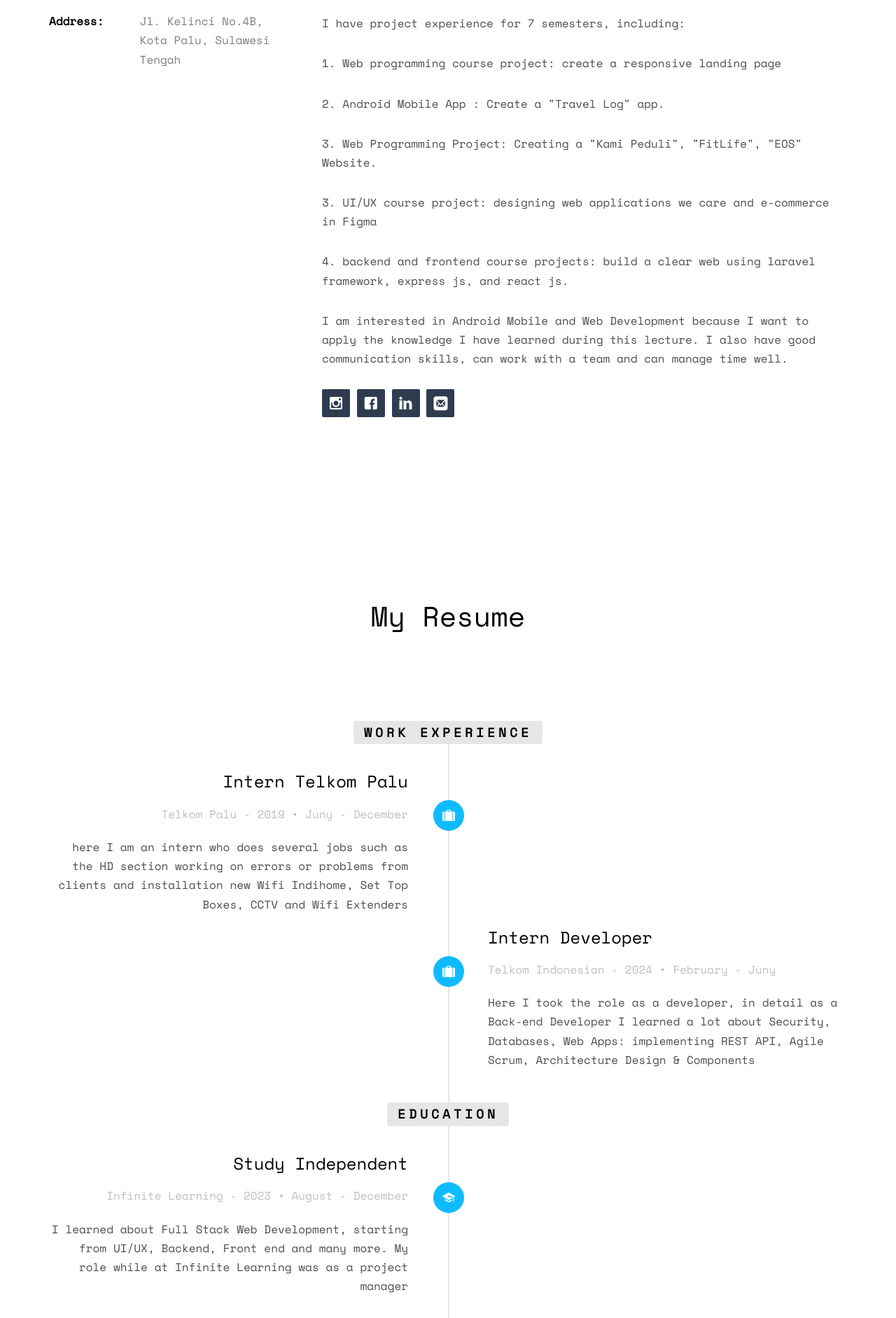
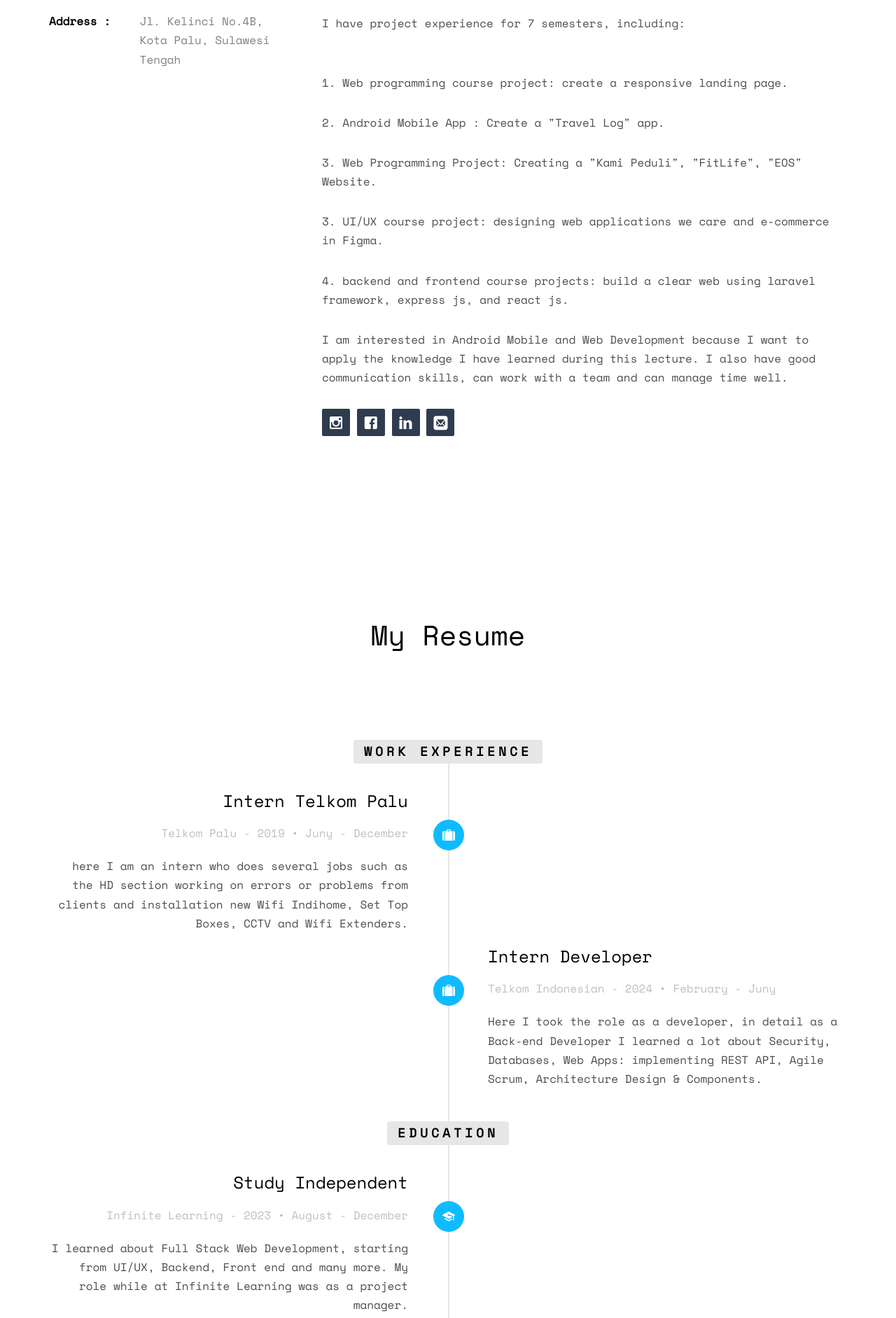
Before and after one commit to RafiNaufal21/Profile, a plain HTML site: page index.html in a window 1280 px wide. Shown: the part 1298-3181 px from the top of the page at 70% size. Drawn offline with nearby package versions, Linux system fonts and the light colour scheme; some packages are replaced by stand-ins of ours; no server answers; files whose address does not match are found by name.

Commit message:
Update index.html

```diff
--- a/index.html
+++ b/index.html
@@ -63,21 +63,22 @@
 			<div class="row">
 				<div class="col-md-4">
 					<ul class="info">
-						<li><span class="first-block">Full Name:</span><span class="second-block">Rafi Naufal Yassar Ramadhan</span></li>
-						<li><span class="first-block">Phone:</span><span class="second-block">+62 822-7337-0260</span></li>
-						<li><span class="first-block">Email:</span><span class="second-block">rafinaufal@gmail.com</span></li>
-						<li><span class="first-block">Linkedin:</span><span class="second-block">linkedin.com/in/rafi-naufal/</span></li>
-						<li><span class="first-block">Address:</span><span class="second-block">Jl. Kelinci No.4B, Kota Palu, Sulawesi Tengah</span></li>
+						<li><span class="first-block">Full Name	:</span><span class="second-block">Rafi Naufal Yassar Ramadhan</span></li>
+						<li><span class="first-block">Phone	:</span><span class="second-block">+62 822-7337-0260</span></li>
+						<li><span class="first-block">Email	:</span><span class="second-block">rafinaufal@gmail.com</span></li>
+						<li><span class="first-block">Linkedin	:</span><span class="second-block">linkedin.com/in/rafi-naufal/</span></li>
+						<li><span class="first-block">Address	:</span><span class="second-block">Jl. Kelinci No.4B, Kota Palu, Sulawesi Tengah</span></li>
 					</ul>
 				</div>
 				<div class="col-md-8">
 					<h2>Hello There!</h2>
 					<p>I am a 7th semester student majoring in Informatics Engineering. During college I also took part in several certified trainings to train my skills in the world of work,  in the 5th semester I took part in the MSIB independent campus independent study program in the Infinite Learning Web Development program, in the 6th semester I took part in an internship at Telkom Indonesia as a role developer</p>
 					<p>I have project experience for 7 semesters, including:</p>
-					<p>1. Web programming course project: create a responsive landing page</p>
+					<br>
+					<p>1. Web programming course project: create a responsive landing page.</p>
 					<p>2. Android Mobile App : Create a "Travel Log" app.</p>
-					<p>	3. Web Programming Project: Creating a "Kami Peduli", "FitLife", "EOS" Website.</p>
-					<p>3. UI/UX course project: designing web applications we care and e-commerce in Figma</p>
+					<p>3. Web Programming Project: Creating a "Kami Peduli", "FitLife", "EOS" Website.</p>
+					<p>3. UI/UX course project: designing web applications we care and e-commerce in Figma.</p>
 					<p>4. backend and frontend course projects: build a clear web using laravel framework, express js, and react js.</p>
 					<p>I am interested in Android Mobile and Web Development because I want to apply the knowledge I have learned during this lecture. I also have good communication skills, can work with a team and can manage time well.</p>
 
@@ -114,7 +115,7 @@
 									<span class="company">Telkom Palu - 2019 • Juny - December </span>
 								</div>
 								<div class="timeline-body">
-									<p>here I am an intern who does several jobs such as the HD section working on errors or problems from clients and installation new Wifi Indihome, Set Top Boxes, CCTV and Wifi Extenders</p>
+									<p>	here I am an intern who does several jobs such as the HD section working on errors or problems from clients and installation new Wifi Indihome, Set Top Boxes, CCTV and Wifi Extenders.</p>
 								</div>
 							</div>
 						</li>
@@ -126,7 +127,7 @@
 									<span class="company">Telkom Indonesian - 2024 • February - Juny </span>
 								</div>
 								<div class="timeline-body">
-									<p>Here I took the role as a developer, in detail as a Back-end Developer I learned a lot about Security, Databases, Web Apps: implementing REST API, Agile Scrum, Architecture Design & Components</p>
+									<p>	Here I took the role as a developer, in detail as a Back-end Developer I learned a lot about Security, Databases, Web Apps: implementing REST API, Agile Scrum, Architecture Design & Components.</p>
 								</div>
 							</div>
 						</li>
@@ -143,7 +144,7 @@
 									<span class="company">Infinite Learning - 2023 • August - December </span>
 								</div>
 								<div class="timeline-body">
-									<p>I learned about Full Stack Web Development, starting from UI/UX, Backend, Front end and many more. My role while at Infinite Learning was as a project manager</p>
+									<p>	I learned about Full Stack Web Development, starting from UI/UX, Backend, Front end and many more. My role while at Infinite Learning was as a project manager.</p>
 								</div>
 							</div>
 						</li>
@@ -198,7 +199,7 @@
 							</span>
 							<div class="feature-copy">
 								<h3>Front-End</h3>
-								<p>I am ready to make a good and responsive front end website, you can see it through my project</p>
+								<p>I am ready to make a good and responsive front end website, you can see it through my project.</p>
 							</div>
 						</div>
 					</div>
```
